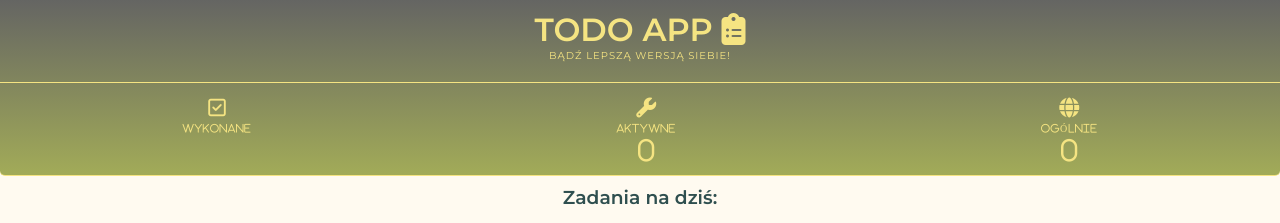
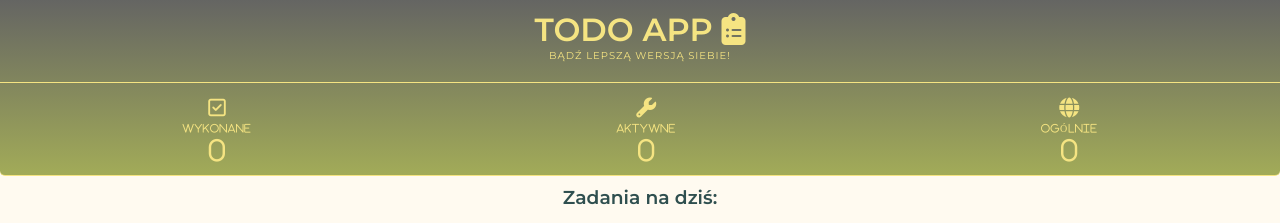
Before and after one commit to planetoida90210/To-Do-App, a React (Create React App) app: page / in a window 1280 px wide. Shown: the top 223 px of the page. Built offline with nearby package versions, Linux system fonts and the light colour scheme.

Commit message:
adding counter to active / done / global tasks

```diff
--- a/src/TaskList.js
+++ b/src/TaskList.js
@@ -2,15 +2,17 @@ import React, { Component } from "react";
 
 class TaskList extends Component {
   render() {
+    const active = this.props.tasks.filter(task => !task.completed);
+    const done = this.props.tasks.filter(task => task.completed);
     return (
       <div className='main-task-counter'>
         <i className='far fa-check-square'>
           <p className='single-task-counter'>wykonane</p>
-          <p className='single-task-number'></p>
+          <p className='single-task-number'>{done.length}</p>
         </i>
         <i className='fas fa-wrench'>
           <p className='single-task-counter'>aktywne</p>
-          <p className='single-task-number'>0</p>
+          <p className='single-task-number'>{active.length}</p>
         </i>
         <i className='fas fa-globe'>
           <p className='single-task-counter'>ogólnie</p>
--- a/src/ToDoList.js
+++ b/src/ToDoList.js
@@ -4,7 +4,8 @@ import NewTask from "./NewTask";
 import TaskList from "./TaskList";
 class ToDoList extends Component {
   state = {
-    todos: []
+    todos: [],
+    done: []
   };
   create = newTask => {
     this.setState({
@@ -35,7 +36,7 @@ class ToDoList extends Component {
       }
       return todo;
     });
-    this.setState({ todos: completedTask });
+    this.setState({ todos: completedTask, done: completedTask });
   };
   render() {
     const todos = this.state.todos.map(todo => {
@@ -58,7 +59,7 @@ class ToDoList extends Component {
             todo app <i className='fas fa-clipboard-list' />
           </h1>
           <p className='main-quote'>Bądź lepszą wersją siebie!</p>
-          <TaskList tasks={this.state.todos} />
+          <TaskList tasks={this.state.todos} done={this.state.done} />
         </div>
         <div>
           <h3 className='app-date'>Zadania na dziś: </h3>
```
